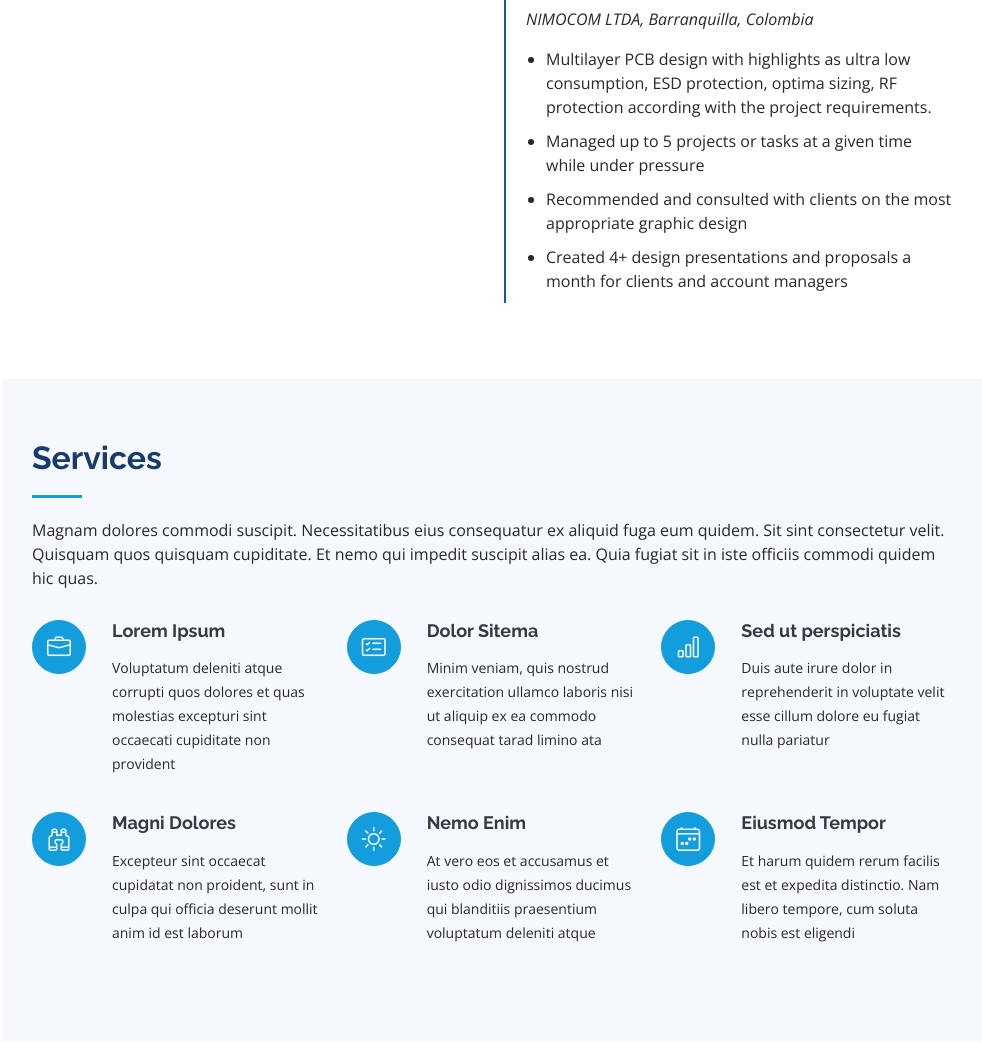
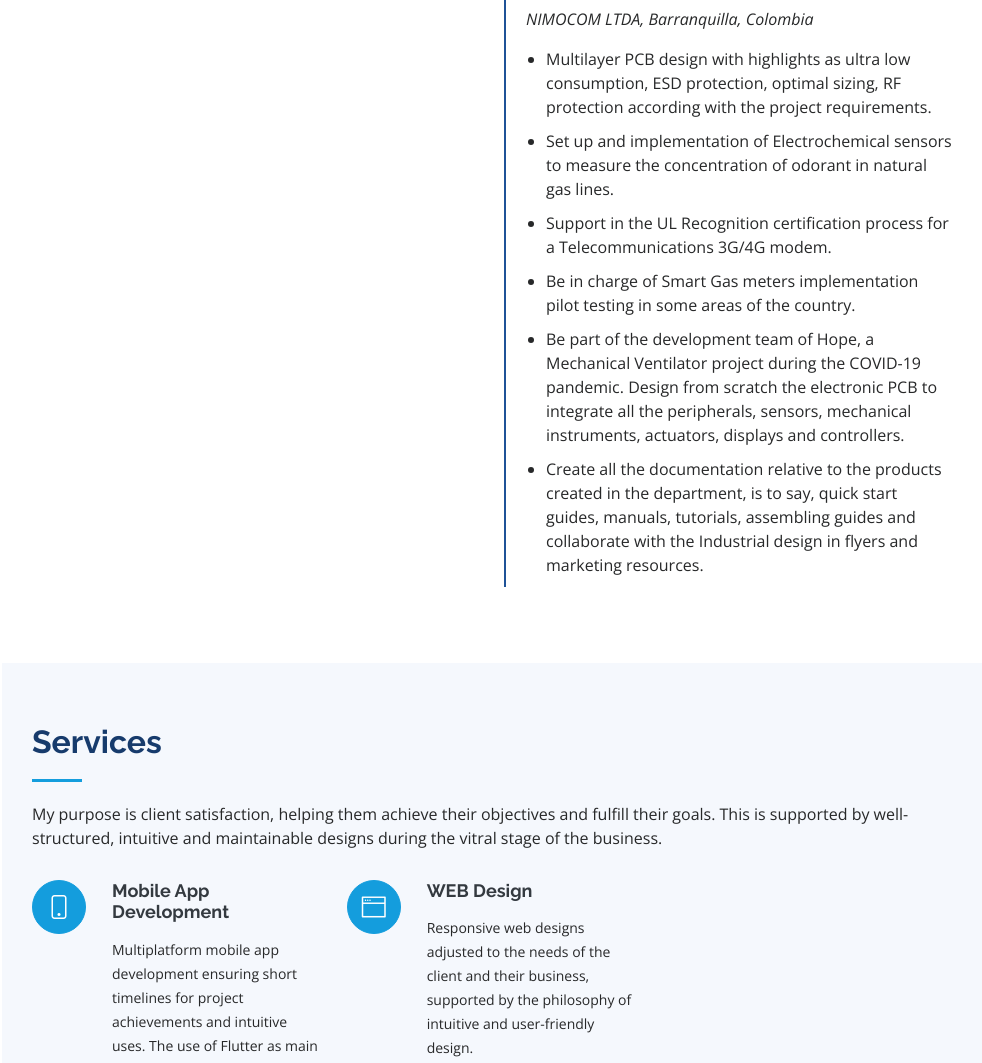
Before and after one commit to RicardoRB09/ricardorb09.github.io, a plain HTML site: page index.html in a window 1280 px wide. Shown: the part 3504-4567 px from the top of the page, without its empty margins (298-1280 px from the left). Drawn offline with nearby package versions, Linux system fonts and the light colour scheme.

Commit message:
Readme file update with the template legals, Services section completed, Resume section updated

```diff
--- a/index.html
+++ b/index.html
@@ -323,6 +323,12 @@
               <p><em>Rochester Institute of Technology, Rochester, NY</em></p>
               <p>Quia nobis sequi est occaecati aut. Repudiandae et iusto quae reiciendis et quis Eius vel ratione eius unde vitae rerum voluptates asperiores voluptatem Earum molestiae consequatur neque etlon sader mart dila</p>
             </div>
+            <div class="resume-item">
+              <h4>Bachelor of Fine Arts &amp; Graphic Design</h4>
+              <h5>2010 - 2014</h5>
+              <p><em>Rochester Institute of Technology, Rochester, NY</em></p>
+              <p>Quia nobis sequi est occaecati aut. Repudiandae et iusto quae reiciendis et quis Eius vel ratione eius unde vitae rerum voluptates asperiores voluptatem Earum molestiae consequatur neque etlon sader mart dila</p>
+            </div>
           </div>
           <div class="col-lg-6" data-aos="fade-up" data-aos-delay="100">
             <h3 class="resume-title">Professional Experience</h3>
@@ -355,10 +361,13 @@
               <h5>February 2012 - November 2021</h5>
               <p><em>NIMOCOM LTDA, Barranquilla, Colombia</em></p>
               <ul>
-                <li>Multilayer PCB design with highlights as ultra low consumption, ESD protection, optima sizing, RF protection according with the project requirements.</li>
-                <li>Managed up to 5 projects or tasks at a given time while under pressure</li>
-                <li>Recommended and consulted with clients on the most appropriate graphic design</li>
-                <li>Created 4+ design presentations and proposals a month for clients and account managers</li>
+                <li>Multilayer PCB design with highlights as ultra low consumption, ESD protection, optimal sizing, RF protection according with the project requirements.</li>
+                <li>Set up and implementation of Electrochemical sensors to measure the concentration of odorant in natural gas lines.</li>
+                <li>Support in the UL Recognition certification process for a Telecommunications 3G/4G modem.</li>
+                <li>Be in charge of Smart Gas meters implementation pilot testing in some areas of the country. </li>
+                <li>Be part of the development team of Hope, a Mechanical Ventilator project during the COVID-19 pandemic. Design from scratch the electronic PCB to integrate all the peripherals, sensors, mechanical instruments, actuators, displays and controllers. </li>
+                <li>Create all the documentation relative to the products created in the department, is to say, quick start guides, manuals, tutorials, assembling guides and collaborate with the Industrial design in flyers and marketing resources. </li>
+
               </ul>
             </div>
           </div>
@@ -490,20 +499,20 @@
 
         <div class="section-title">
           <h2>Services</h2>
-          <p>Magnam dolores commodi suscipit. Necessitatibus eius consequatur ex aliquid fuga eum quidem. Sit sint consectetur velit. Quisquam quos quisquam cupiditate. Et nemo qui impedit suscipit alias ea. Quia fugiat sit in iste officiis commodi quidem hic quas.</p>
+          <p>My purpose is client satisfaction, helping them achieve their objectives and fulfill their goals. This is supported by well-structured, intuitive and maintainable designs during the vitral stage of the business.</p>
         </div>
 
         <div class="row">
           <div class="col-lg-4 col-md-6 icon-box" data-aos="fade-up">
-            <div class="icon"><i class="bi bi-briefcase"></i></div>
-            <h4 class="title"><a href="">Lorem Ipsum</a></h4>
-            <p class="description">Voluptatum deleniti atque corrupti quos dolores et quas molestias excepturi sint occaecati cupiditate non provident</p>
+            <div class="icon"><i class="bi bi-phone"></i></div>
+            <h4 class="title"><a href="">Mobile App Development</a></h4>
+            <p class="description">Multiplatform mobile app development ensuring short timelines for project achievements and intuitive uses. The use of Flutter as main development framework allows to get almost at the same time and hybrid app which will work in iOS and Android devices.</p>
           </div>
-          <div class="col-lg-4 col-md-6 icon-box" data-aos="fade-up" data-aos-delay="100">
-            <div class="icon"><i class="bi bi-card-checklist"></i></div>
-            <h4 class="title"><a href="">Dolor Sitema</a></h4>
-            <p class="description">Minim veniam, quis nostrud exercitation ullamco laboris nisi ut aliquip ex ea commodo consequat tarad limino ata</p>
-          </div>
+          <div class="col-lg-4 col-md-6 icon-box" data-aos="fade-up">
+            <div class="icon"><i class="bi bi-window-fullscreen"></i></div>
+            <h4 class="title"><a href="">WEB Design</a></h4>
+            <p class="description">Responsive web designs adjusted to the needs of the client and their business, supported by the philosophy of intuitive and user-friendly design.</p>
+          <!-- </div>
           <div class="col-lg-4 col-md-6 icon-box" data-aos="fade-up" data-aos-delay="200">
             <div class="icon"><i class="bi bi-bar-chart"></i></div>
             <h4 class="title"><a href="">Sed ut perspiciatis</a></h4>
@@ -523,7 +532,7 @@
             <div class="icon"><i class="bi bi-calendar4-week"></i></div>
             <h4 class="title"><a href="">Eiusmod Tempor</a></h4>
             <p class="description">Et harum quidem rerum facilis est et expedita distinctio. Nam libero tempore, cum soluta nobis est eligendi</p>
-          </div>
+          </div> -->
         </div>
 
       </div>
```
Also changed, not shown: Readme.txt (deleted), 1 other file.
